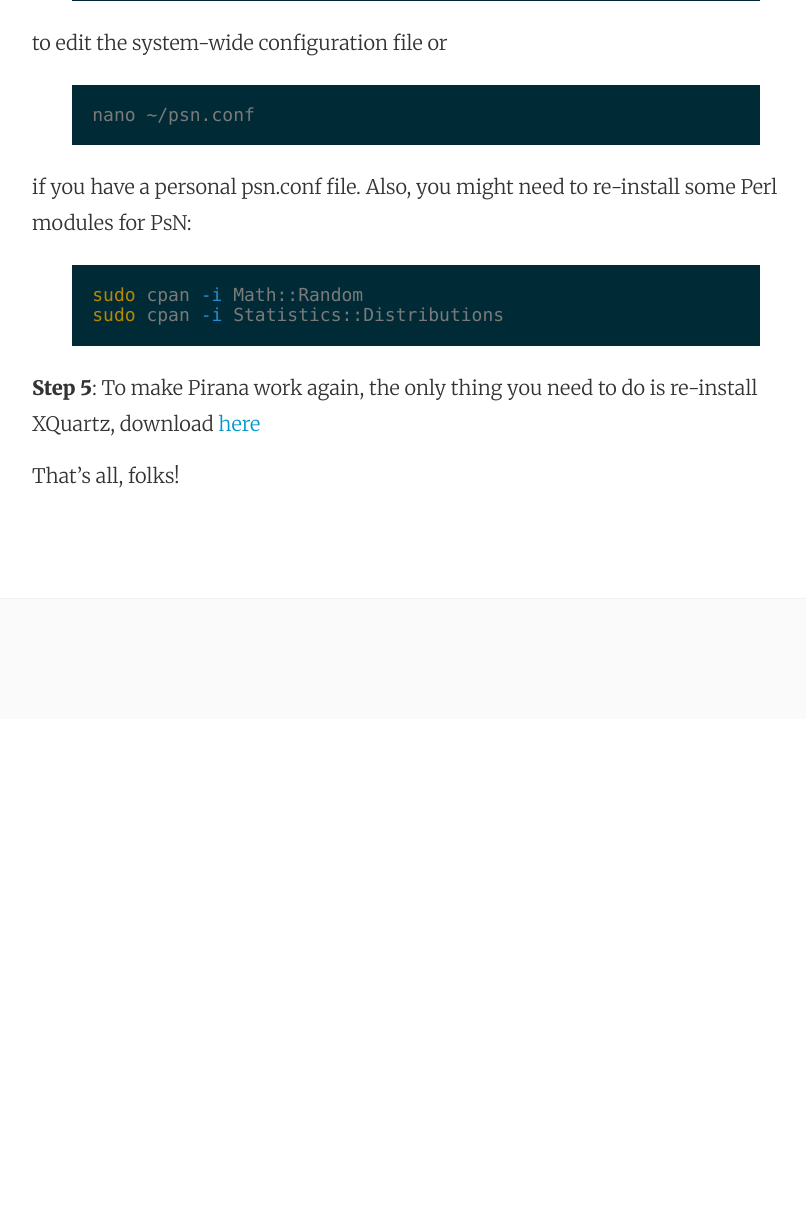
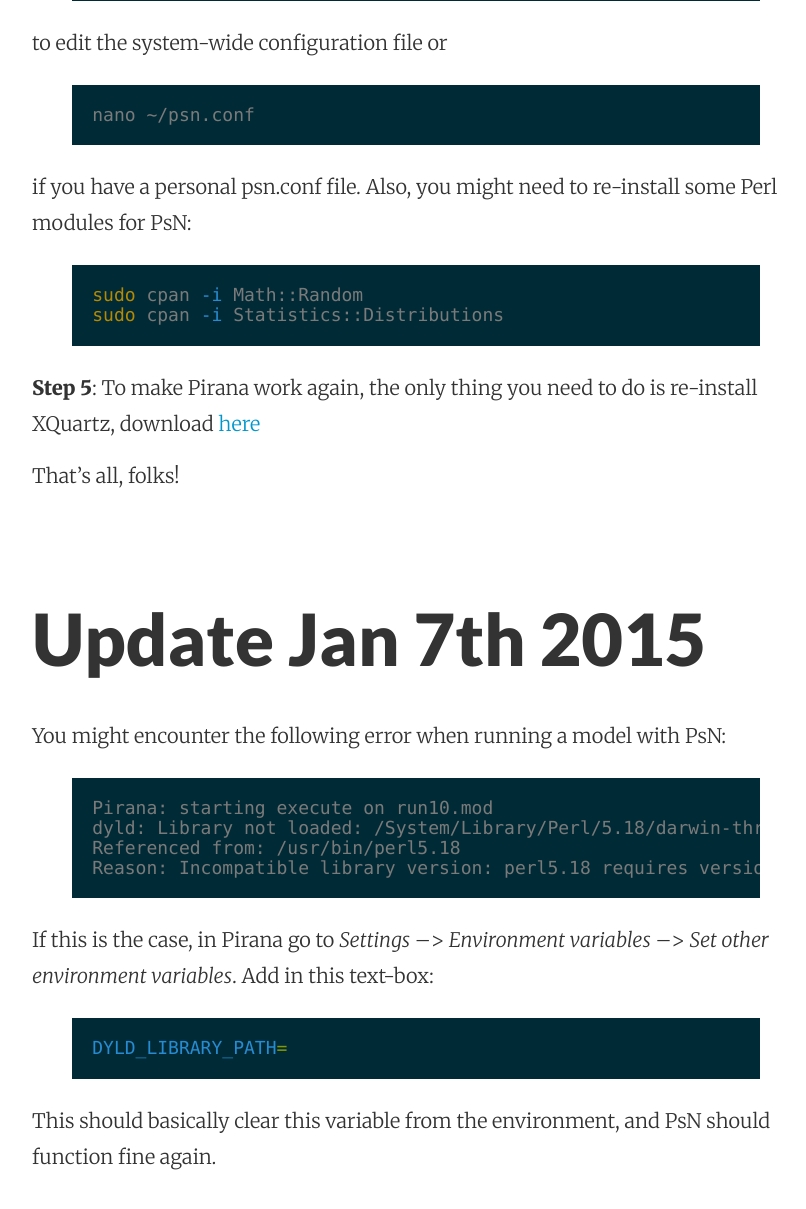
Before and after one commit to ronkeizer/ronkeizer.github.io, a Jekyll site: the page built from _posts/2014-11-05-upgrading-to-yosemite.markdown, in a window 1280 px wide and 1400 px high, scrolled down 1530 px. Shown: the top 1209 px of the window, without its empty margins (224-1030 px from the left). Built offline with Jekyll 4.4.1, drawn with Linux system fonts in a browser that asks for light colours; nearby versions of some CDN libraries; comment, search, counter and statistics services are not loaded; before the commit the page ends 2249 px from its top, so only the background shows below that; some of the changed text lies outside the part shown.

Commit message:
update nonmem upgrade

```diff
--- a/_posts/2014-11-05-upgrading-to-yosemite.markdown
+++ b/_posts/2014-11-05-upgrading-to-yosemite.markdown
@@ -47,3 +47,23 @@
 __Step 5__: To make Pirana work again, the only thing you need to do is re-install XQuartz, download [here](http://xquartz.macosforge.org/landing/)
 
 That's all, folks!
+
+# Update Jan 7th 2015
+
+You might encounter the following error when running a model with PsN:
+
+{% highlight bash %}
+Pirana: starting execute on run10.mod
+dyld: Library not loaded: /System/Library/Perl/5.18/darwin-thread-multi-2level/CORE/libperl.dylib
+Referenced from: /usr/bin/perl5.18
+Reason: Incompatible library version: perl5.18 requires version 5.18.0 or later, but libperl.dylib provides version 5.16.0
+{% endhighlight %}
+
+If this is the case, in Pirana go to _Settings_ --> _Environment variables_ --> _Set other environment variables_.
+Add in this text-box:
+
+{% highlight bash %}
+DYLD_LIBRARY_PATH=
+{% endhighlight %}
+
+This should basically clear this variable from the environment, and PsN should function fine again.
```
Also changed, not shown: _posts/2014-12-20-word-free-workflow.markdown (deleted, +0 -94 lines).
